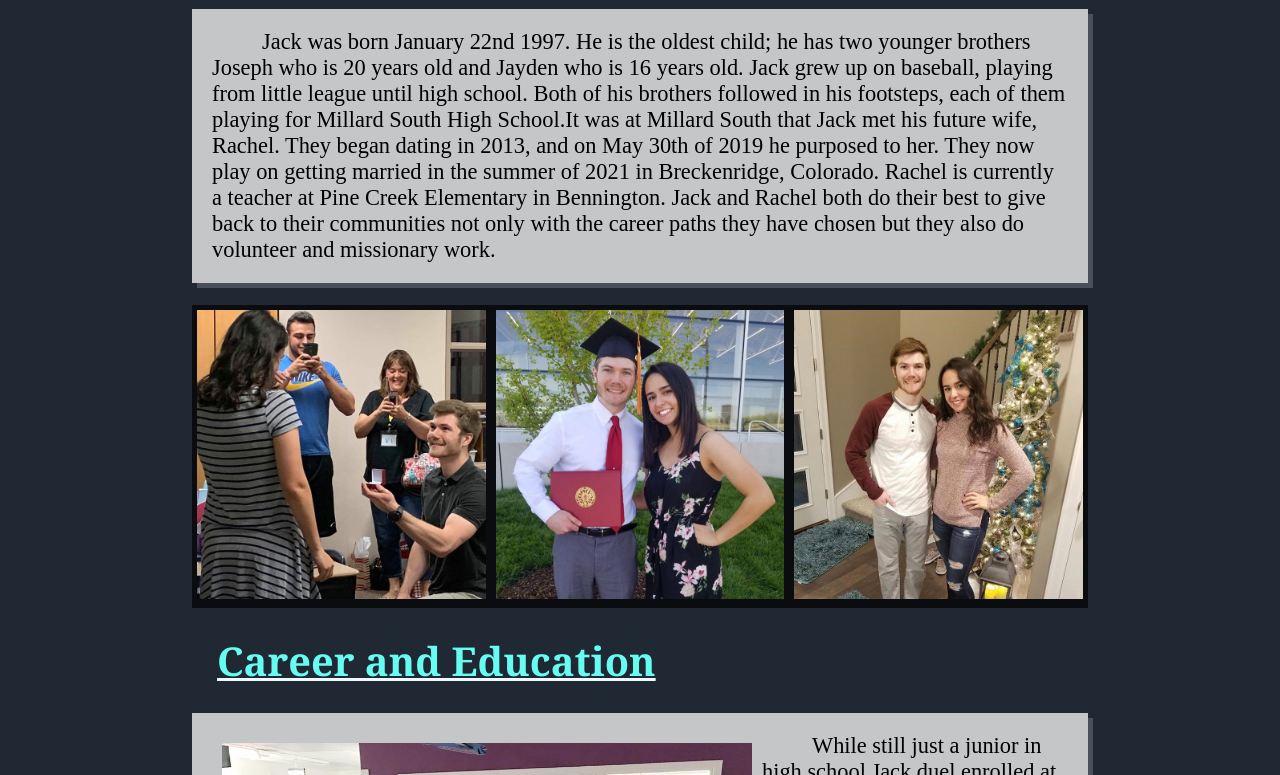
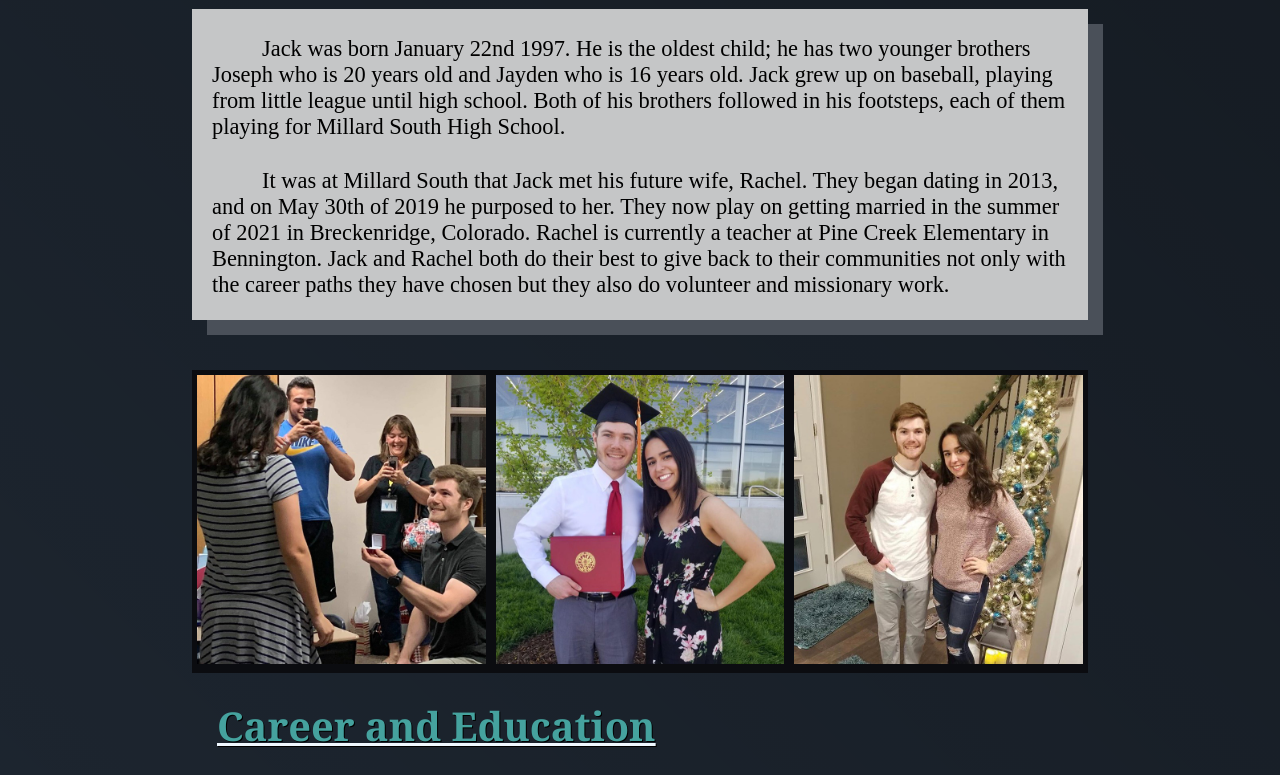
Before and after one commit to zachdahir/bioSite, a plain HTML site: page index.html in a window 1280 px wide. Shown: the part 397-1172 px from the top of the page. Drawn offline with Linux system fonts and the light colour scheme.

Commit message:
Add files via upload

```diff
--- a/index.html
+++ b/index.html
@@ -29,8 +29,12 @@
 <main  class="container">
 <a name="about"></a>
 <h2 class="about">About</h2>
-<p>Jack was born January 22nd 1997. He is the oldest child; he has two younger brothers Joseph who is 20 years old and Jayden who is 16 years old. Jack grew up on baseball, playing from little league until high school. Both of his brothers followed in his footsteps, each of them playing for Millard South High School.It was at Millard South that Jack met his future wife, Rachel. They began dating in 2013, and on May 30th of 2019 he purposed to her. They now play on getting married in the summer of 2021 in Breckenridge, Colorado. Rachel is currently a teacher at Pine Creek Elementary in Bennington. Jack and Rachel both do their best to give back to their communities not only with the career paths they have chosen but they also do volunteer and missionary work.
+<div class="pBox">
+<p>Jack was born January 22nd 1997. He is the oldest child; he has two younger brothers Joseph who is 20 years old and Jayden who is 16 years old. Jack grew up on baseball, playing from little league until high school. Both of his brothers followed in his footsteps, each of them playing for Millard South High School.
 </p>
+<p>It was at Millard South that Jack met his future wife, Rachel. They began dating in 2013, and on May 30th of 2019 he purposed to her. They now play on getting married in the summer of 2021 in Breckenridge, Colorado. Rachel is currently a teacher at Pine Creek Elementary in Bennington. Jack and Rachel both do their best to give back to their communities not only with the career paths they have chosen but they also do volunteer and missionary work.
+</p>
+    </div>
 
 <div class="row">
   <div class="column">
@@ -56,9 +60,13 @@
 </div>
     <a name="career"></a>
 <h2>Career and Education</h2>
+<div class="pBox">
 <p> <img src="images/picu.jpg" alt="Picu red nose day" width="550" height="400" align="left" class="picu">
-While still just a junior in high school Jack duel enrolled at Metropolitan Community College and obtained a certificate of Paramedicine before graduation. During his schooling he went on ride along with various hospitals as well as fire departments. Jack's first ride along was with a fire department and the first call he went on was a man that had been stabbed, according to Jack he was hooked instantly.He went on to become a Certified Nursing Assistant and got hired at Children’s Hospital. There he worked in the Pediatric Intensive Care Unit (PICU). While working in the PICU he continued his education at the University of Nebraska Medical Center. It was there that he finished his bachelor’s degree. Shortly after becoming a registered nurse he was offered a new position at Children’s Hospital as a nurse in a cardiology unit. Jack continues to happily work at Children’s and pans on returning to school to obtain his Doctorate of Nursing Practice.
+While still just a junior in high school Jack duel enrolled at Metropolitan Community College and obtained a certificate of Paramedicine before graduation. During his schooling he went on ride along with various hospitals as well as fire departments. Jack's first ride along was with a fire department and the first call he went on was a man that had been stabbed, according to Jack he was hooked instantly.
 </p>
+<p>He went on to become a Certified Nursing Assistant and got hired at Children’s Hospital. There he worked in the Pediatric Intensive Care Unit (PICU). While working in the PICU he continued his education at the University of Nebraska Medical Center. It was there that he finished his bachelor’s degree. Shortly after becoming a registered nurse he was offered a new position at Children’s Hospital as a nurse in a cardiology unit. Jack continues to happily work at Children’s and pans on returning to school to obtain his Doctorate of Nursing Practice.
+</p>
+</div>
 </main>
 
 <footer>
--- a/style.css
+++ b/style.css
@@ -1,19 +1,21 @@
-h1 {color: #45a29e;
+h1 {color: #66fcf1;
     font-family: Georgia, times, "times new roman";
     font-size: 3.583em;
     float: none;
     margin: 25px;
     text-decoration: underline;
-    text-decoration-color: aliceblue;}
+    text-decoration-color: aliceblue;
+    text-shadow: 1px 1px black;}
 
-h2 {color:#66fcf1;
+h2 {color:#45a29e;
     font-family: Georgia, times, "times new roman";
     font-size: 2.488em;
     float: none;
     margin: 25px;
     text-decoration: underline;
     text-decoration-color: aliceblue;
-    text-decoration-line: underline;}
+    text-decoration-line: underline;
+    text-shadow: 1px 1px black;}
 
 h3 {text-align: center;}
 
@@ -47,13 +49,14 @@ li a:hover {background-color:#45a29e;}
 
 li a:visited {color: #c5c6c7;}
 
-p {background-color: #c5c6c7;
-   box-shadow: 5px 5px #4a5059;
-   overflow: auto;
-   padding: 20px;
-   font-size: 1.4em;
-   background-size: 100%;
-   text-indent: 50px;}
+p {padding: 5px 20px 0px 20px;
+   font-size: 1.4em;}
+
+.pBox {text-indent: 50px;
+       background-size: 100%;
+       background-color: #c5c6c7;
+       box-shadow: 15px 15px #4a5059;
+        overflow: auto;}
 
 * {box-sizing: border-box;}
 
@@ -68,9 +71,11 @@ p {background-color: #c5c6c7;
 .row {content: "";
       clear: both;
       display: table;
-      background-color: #0b0c10;}
+      background-color: #0b0c10;
+      margin-top: 50px;}
 
 body {background-color: #1f2833;
+      background-image: linear-gradient(45deg, rgba(0,0,0,0), rgba(0,0,0,.35));
       margin: 0px;}
 
 .picu {padding: 10px;}
@@ -102,7 +107,7 @@ footer {background-color: #0b0c10;
         color: aliceblue;
         font-size: 1.4em;
         padding: 0px;
-        margin: 0px;
+        margin-top: 50px;
         list-style-type: none;
         overflow: hidden;}
 
```
